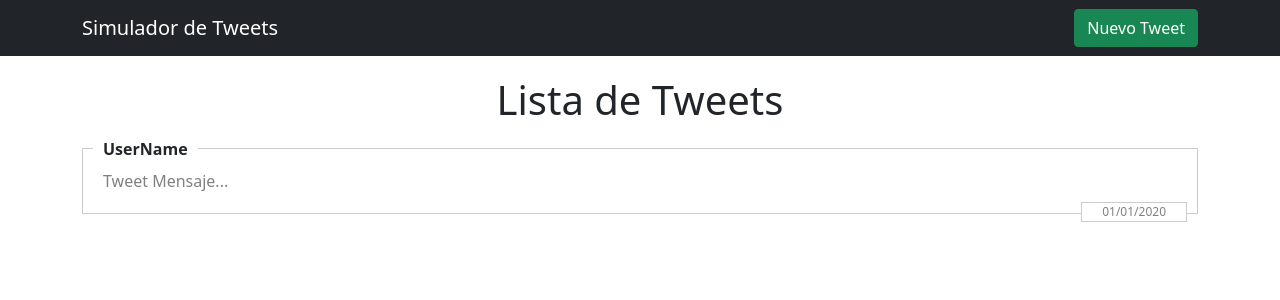
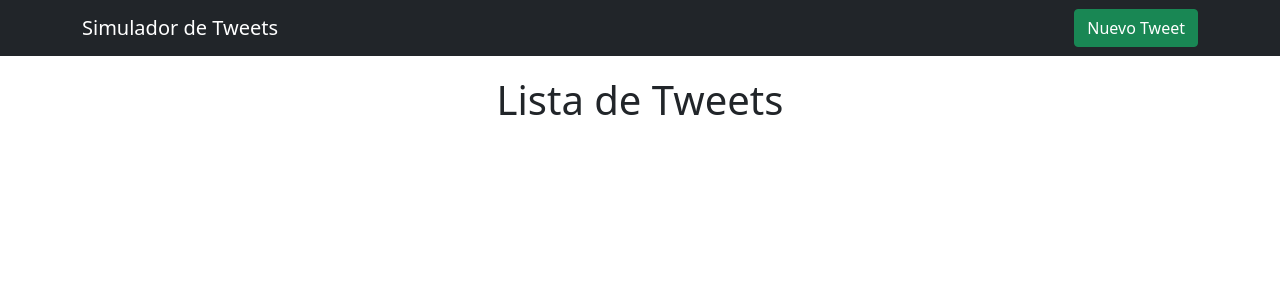
Before and after one commit to franciscomarin98/Vue-SimuladorTweets, a Vue app: page / in a window 1280 px wide. Shown: the top 300 px of the page. Built offline with nearby package versions, Linux system fonts and the light colour scheme.

Commit message:
Renderizando los elementos

```diff
--- a/src/App.vue
+++ b/src/App.vue
@@ -1,7 +1,7 @@
 <template>
   <MenuBar :openForm="openCloseForm" :showForm="showForm"/>
-  <TweetForm :showForm="showForm" />
-  <TweetList />
+  <TweetForm :openForm="openCloseForm" :showForm="showForm" :reloadTweets="reloadTweets"/>
+  <TweetList :listaTweets="lista"/>
 </template>
 
 <script>
@@ -9,6 +9,8 @@ import MenuBar from './components/MenuBar'
 import TweetForm from './components/TweetForm'
 import useFormTweet from './composables/useFormTweet'
 import TweetList from './components/TweetList'
+import { getTweetsAPI } from './api/tweet'
+import { ref } from 'vue'
 
 export default {
   name: 'App',
@@ -18,8 +20,14 @@ export default {
     MenuBar
   },
   setup () {
+    const lista = ref(getTweetsAPI())
+    const reloadTweets = () => {
+      lista.value = getTweetsAPI()
+    }
     return {
-      ...useFormTweet()
+      ...useFormTweet(),
+      reloadTweets,
+      lista
     }
   }
 }
--- a/src/api/tweet.js
+++ b/src/api/tweet.js
@@ -15,4 +15,4 @@ export const saveTweetAPI = (tweet, userName) => {
   localStorage.setItem(LOCALSTORAGE_KEY, JSON.stringify(tweets))
 }
 
-export const getTweetsAPI = () => JSON.parse(localStorage.getItem(LOCALSTORAGE_KEY)) || []
+export const getTweetsAPI = () => JSON.parse(localStorage.getItem(LOCALSTORAGE_KEY))?.reverse() || []
--- a/src/components/TweetForm.vue
+++ b/src/components/TweetForm.vue
@@ -17,14 +17,22 @@ import { saveTweetAPI } from '../api/tweet'
 export default {
   name: 'TweetForm',
   props: {
-    showForm: Boolean
+    showForm: Boolean,
+    openForm: Function,
+    reloadTweets: Function
   },
-  setup () {
+  setup (props) {
     const userName = ref('')
     const userTweet = ref('')
 
     const submitTweetForm = () => {
-      saveTweetAPI(userTweet.value, userName.value)
+      if (userName.value && userTweet.value) {
+        saveTweetAPI(userTweet.value, userName.value)
+        userName.value = ''
+        userTweet.value = ''
+        props.reloadTweets()
+        props.openForm()
+      }
     }
 
     return {
--- a/src/components/TweetList.vue
+++ b/src/components/TweetList.vue
@@ -1,17 +1,20 @@
 <template>
   <div class="container">
     <h1 class="text-center mb-4">Lista de Tweets</h1>
-    <div class="tweet">
-      <p class="tweet__title">UserName</p>
-      <p class="tweet__text">Tweet Mensaje...</p>
-      <span>01/01/2020</span>
+    <div class="tweet" v-for="item in listaTweets" :key="item.id">
+      <p class="tweet__title">{{ item.userName }}</p>
+      <p class="tweet__text">{{item.tweet}}</p>
+      <span>{{item.createdAt}}</span>
     </div>
   </div>
 </template>
 
 <script>
 export default {
-  name: 'TweetList'
+  name: 'TweetList',
+  props: {
+    listaTweets: Array
+  }
 }
 </script>
 
```
